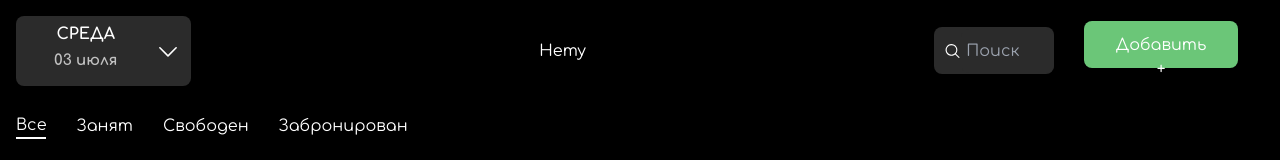
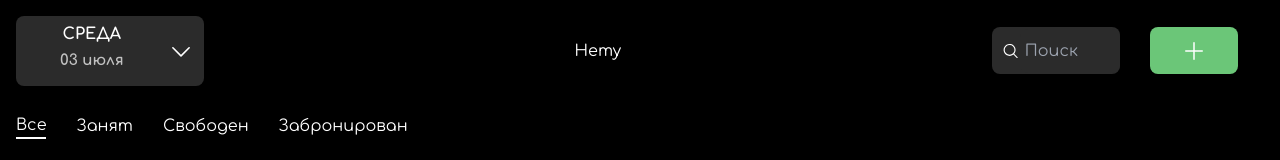
Before and after one commit to muradilinc/bono, a React (Vite) app: page /admin/schedule in a window 1280 px wide. Shown: the top 160 px of the page. Built offline with nearby package versions, Linux system fonts and the light colour scheme; no server answers.

Commit message:
change text to icon

```diff
--- a/src/widgets/AdminHeader/ui/FilterButton.tsx
+++ b/src/widgets/AdminHeader/ui/FilterButton.tsx
@@ -1,5 +1,10 @@
 import { FC, useState } from 'react';
-import { CaretLeft, CaretRight, MagnifyingGlass } from '@phosphor-icons/react';
+import {
+  CaretLeft,
+  CaretRight,
+  MagnifyingGlass,
+  Plus,
+} from '@phosphor-icons/react';
 import { useAppSelector } from '../../../app/store/hooks';
 import { selectFloors } from '../../../features/floors/model/floorSlice';
 
@@ -63,7 +68,7 @@ export const FilterButton: FC<Props> = ({
           onClick={openModal}
           className="h-[47px] px-[32px] py-[12px] rounded-[8px] bg-[#6BC678] text-white"
         >
-          Добавить +
+          <Plus size={24} />
         </button>
       </div>
     </>
```
